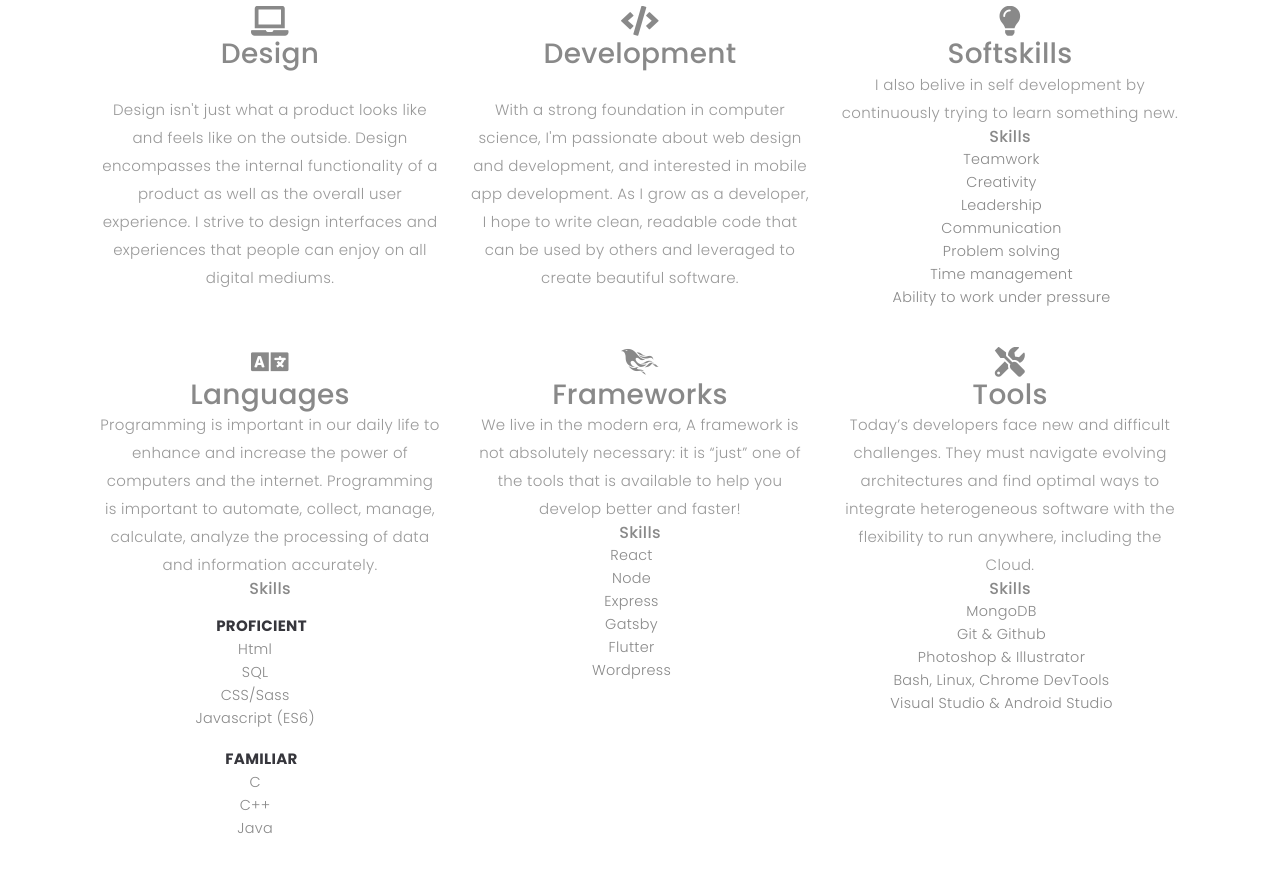
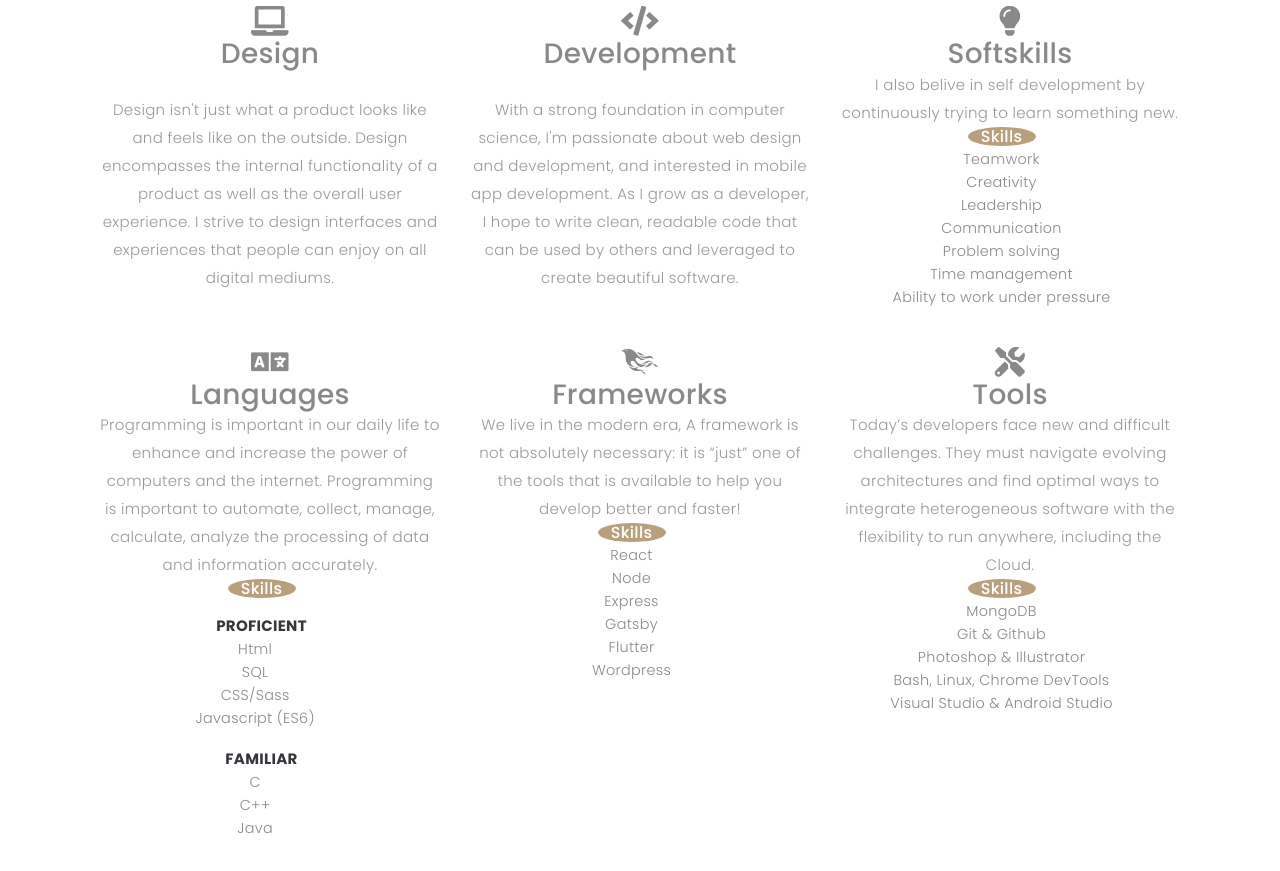
Before and after one commit to thefitbea/harikrishnan, a plain HTML site: page index.html in a window 1280 px wide. Shown: the part 2040-2911 px from the top of the page. Drawn offline with nearby package versions, Linux system fonts and the light colour scheme; files whose address does not match are found by name; a web font is replaced by a local one.

Commit message:
styling code for css of last commit

```diff
--- a/assets/css/style.css
+++ b/assets/css/style.css
@@ -469,6 +469,22 @@ nav ul li a {
 .skill-category-item{
   margin: 3px 0;
   font-size: .9rem;
+}
+
+.always-glow{
+  border-radius: 100%;
+  width: 20%;
+  position: relative;
+  left: 37.5%;
+  text-align: center;
+  background-color: #b8a07e;
+  color: #fff;
+}
+.glow:hover{
+  /* background-color: rgb(125, 255, 179); */
+  background-color: #b8a07e;
+  color: #fff;
+;
 }
 /* End SKILLS */
 
```
